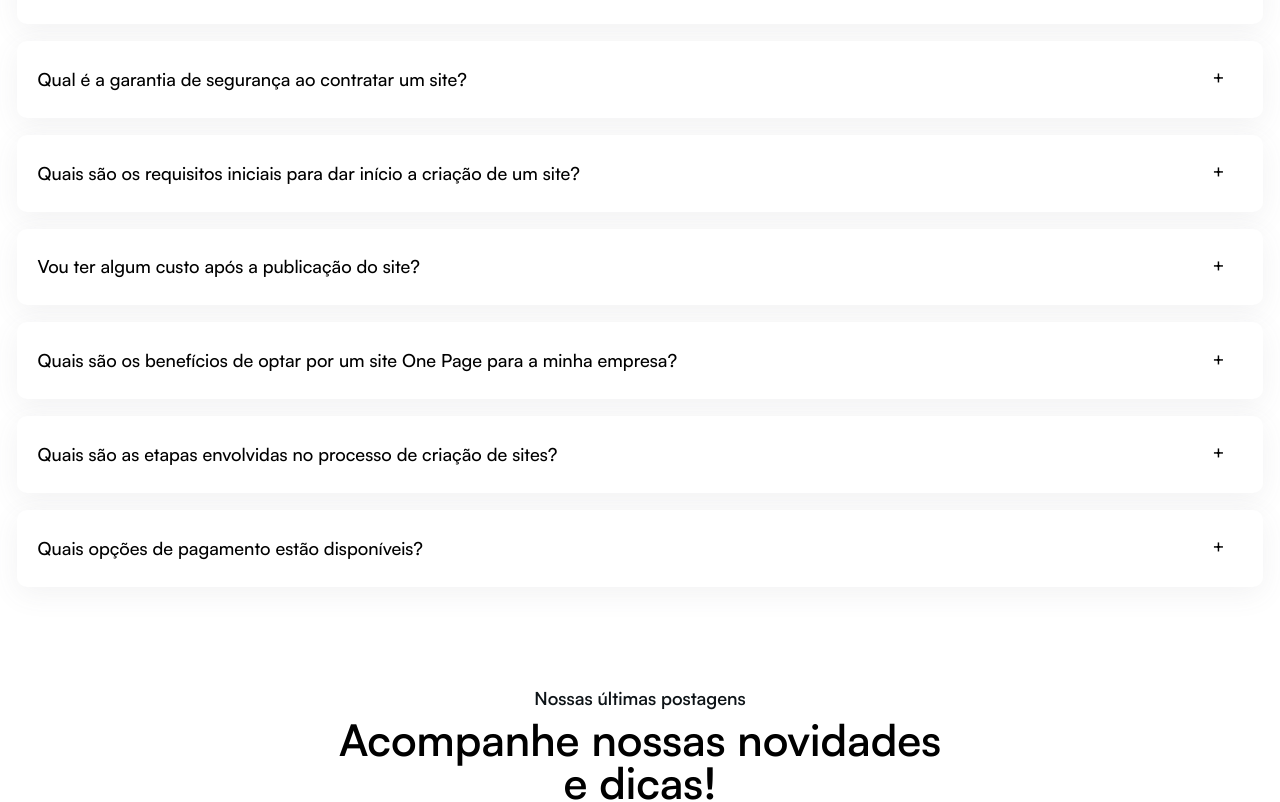
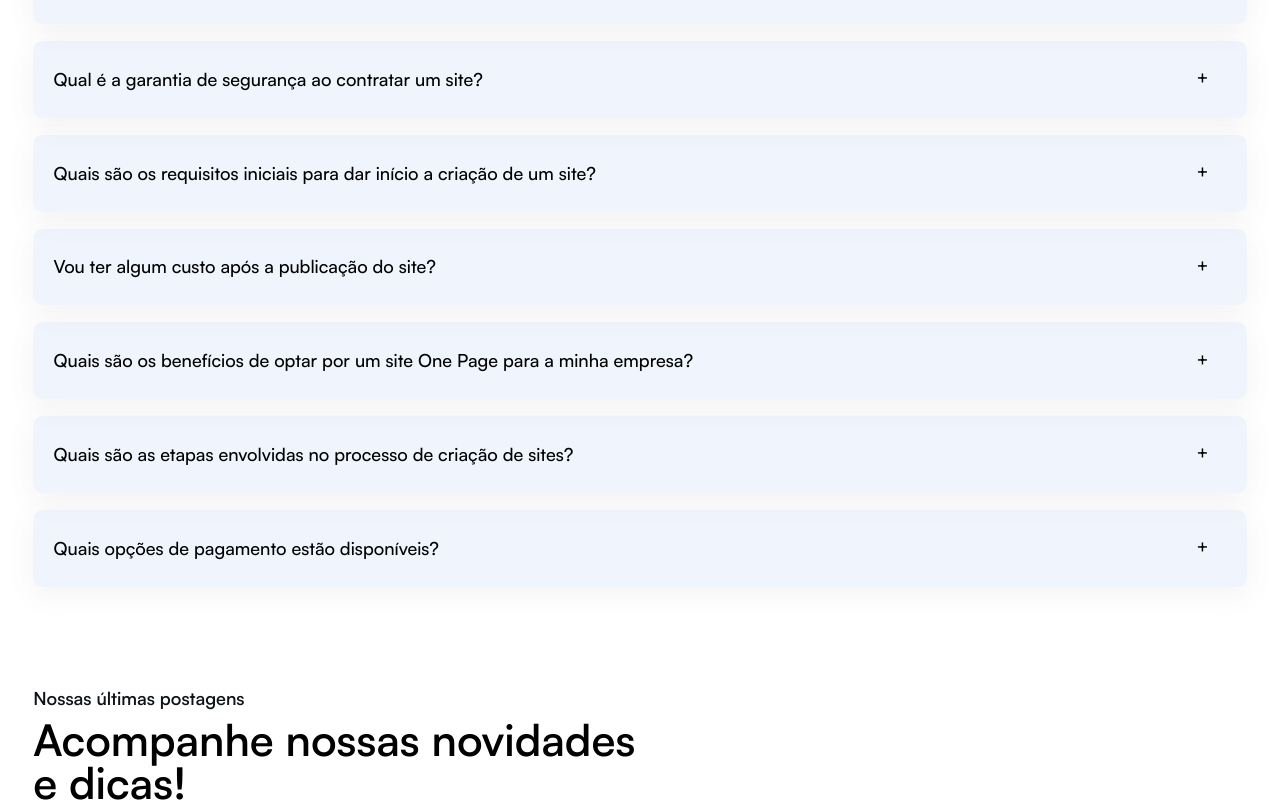
Before and after one commit to devpdro/america-financeira, a Next.js app in the folder frontend/: page /emprestimo-pessoal in a window 1280 px wide. Shown: the part 3780-4582 px from the top of the page. Built offline with nearby package versions, Linux system fonts and the light colour scheme.

Commit message:
feat: adding responsive1

```diff
--- a/frontend/src/presentation/components/Common/Blog/blog-initial.module.scss
+++ b/frontend/src/presentation/components/Common/Blog/blog-initial.module.scss
@@ -4,19 +4,24 @@
 .container {
   @include container-center(1280px, 6.175rem auto 5.075rem auto);
   padding: 0 2.075rem;
-
-  .text-section {
-    text-align: center;
+  @media (max-width: 800px) {
+    margin: 5.675rem auto 0.075rem auto;
+  }
   .subtitle-section {
     font-size: $size-normal;
     font-weight: $weight-medium;
-      color: $blue-strong-color
+    color: $blue-strong-color;
   }
   .title-section {
     font-size: $size-large;
     font-weight: $weight-medium;
     margin: 0.375rem 0 3.975rem 0;
     line-height: 2.675rem;
+    @media (max-width: 800px) {
+      font-size: $size-extra-medium;
+      text-align: left;
+      margin: 0.375rem 0 2.575rem 0;
+      line-height: 2.1275rem;
     }
   }
   .news {
--- a/frontend/src/presentation/components/Common/Blog/blog-initial.tsx
+++ b/frontend/src/presentation/components/Common/Blog/blog-initial.tsx
@@ -8,12 +8,10 @@ import styles from "./blog-initial.module.scss";
 const BlogInitial = () => {
   return (
     <section className={`${styles.container}`}>
-      <div className={styles["text-section"]}>
-        <p className={styles["subtitle-section"]}>Nossas últimas postagens</p>
-        <h1 className={styles["title-section"]}>
-          Acompanhe nossas novidades <br /> e dicas!
-        </h1>
-      </div>
+      <p className={styles["subtitle-section"]}>Nossas últimas postagens</p>
+      <h1 className={styles["title-section"]}>
+        Acompanhe nossas novidades <br /> e dicas!
+      </h1>
       <div className={styles.news}>
         <Link className={styles.link} href="">
           <div className={styles.article}>
--- a/frontend/src/presentation/components/Common/CreditDetails/credit-details.module.scss
+++ b/frontend/src/presentation/components/Common/CreditDetails/credit-details.module.scss
@@ -8,7 +8,7 @@
 
   @media (max-width: 880px) {
     flex-direction: column;
-    margin: 5.075rem auto 5.075rem auto;
+    margin: 1.5075rem auto 2.575rem auto;
   }
   @media (min-width: 880px) and (max-width: 1280px) {
     font-size: $size-small;
@@ -35,7 +35,7 @@
       line-height: 1.575rem;
       @media (max-width: 880px) {
         font-size: $size-small;
-        line-height: 1.375rem;
+        line-height: 1.275rem;
       }
       @media (min-width: 880px) and (max-width: 1280px) {
         ont-size: $size-small;
@@ -51,11 +51,17 @@
     .box {
       @include display-flex;
       margin-bottom: 2.075rem;
+      @media (max-width: 624px) {
+        display: block;
+      }
       .image-section {
         color: $blue-color;
         margin-right: 1.575rem;
         width: 200px;
-        @media (max-width: 880px) {
+        @media (max-width: 624px) {
+          width: 100%;
+        }
+        @media (min-width: 625px) and (max-width: 880px) {
           width: 130px;
         }
         @media (min-width: 880px) and (max-width: 1280px) {
--- a/frontend/src/presentation/components/Common/Decorative/decorative.module.scss
+++ b/frontend/src/presentation/components/Common/Decorative/decorative.module.scss
@@ -8,15 +8,26 @@
     .text-section {
       width: 78%;
       padding: 0 9.075rem;
+      @media (max-width: 624px) {
+        width: 100%;
+        padding: 1.575rem 2.075rem;
+      }
       .title {
         font-size: $size-extra-medium;
         font-weight: $weight-medium;
+        @media (max-width: 624px) {
+          font-size: $size-medium;
+        }
       }
       .subtitle {
         font-size: $size-small;
         font-weight: $weight-medium;
         line-height: 1.175rem;
         margin: 0.675rem 0 1.075rem 0;
+        @media (max-width: 624px) {
+          font-size: $size-extra-small;
+          line-height: 1.075rem;
+        }
       }
       .link-section {
         @include display-flex(center, flex-start);
@@ -37,6 +48,9 @@
     }
     .image-section {
       width: 100%;
+      @media (max-width: 624px) {
+        display: none;
+      }
     }
   }
 }
--- a/frontend/src/presentation/components/Common/Faq/faq.module.scss
+++ b/frontend/src/presentation/components/Common/Faq/faq.module.scss
@@ -3,27 +3,42 @@
 
 .container {
   @include container-center(1280px, 4.275rem auto 5.275rem auto);
-
+  padding: 0 2.075rem;
+  @media (max-width: 800px) {
+    margin: 3.675rem auto 3.675rem auto;
+  }
   .title {
     font-size: $size-large;
     font-weight: $weight-medium;
     margin-bottom: 3.075rem;
     text-align: center;
+    @media (max-width: 800px) {
+      font-size: $size-extra-medium;
+      margin: 0.375rem 0 2.575rem 0;
+      line-height: 2.1275rem;
+      text-align: left;
+    }
+    @media (min-width: 801px) and (max-width: 1024px) {
+      line-height: 2.675rem;
+    }
   }
 
   .faq-section {
-    background-color: $white-color;
+    background-color: $light-blue;
     box-shadow: $box-shadow-normal;
     border-radius: $radius-medium;
-    margin: 1.075rem;
     padding: 1.275rem;
-
+    margin-bottom: 1.075rem;
+    @media (max-width: 800px) {
+      line-height: 1.475rem;
+    }
     .faq-question {
       @include hover-pointer;
       font-size: $size-normal;
       font-weight: $weight-normal;
       position: relative;
       margin: 0.275rem 0;
+      padding-right: 2rem;
 
       &::after {
         content: "+";
--- a/frontend/src/presentation/components/Common/Header/header.module.scss
+++ b/frontend/src/presentation/components/Common/Header/header.module.scss
@@ -29,7 +29,7 @@
     @media (max-width: 624px) {
       @include display-flex(center, flex-start);
       flex-direction: column;
-      margin-top: 14rem;
+      margin-top: 10.575rem;
     }
 
     .text-section {
```
Also changed, not shown: frontend/src/presentation/components/Carousel/CarouselLoan/carousel-loan.module.scss (+24 -3 lines). Lines whose indentation alone changed are shown as unchanged.
